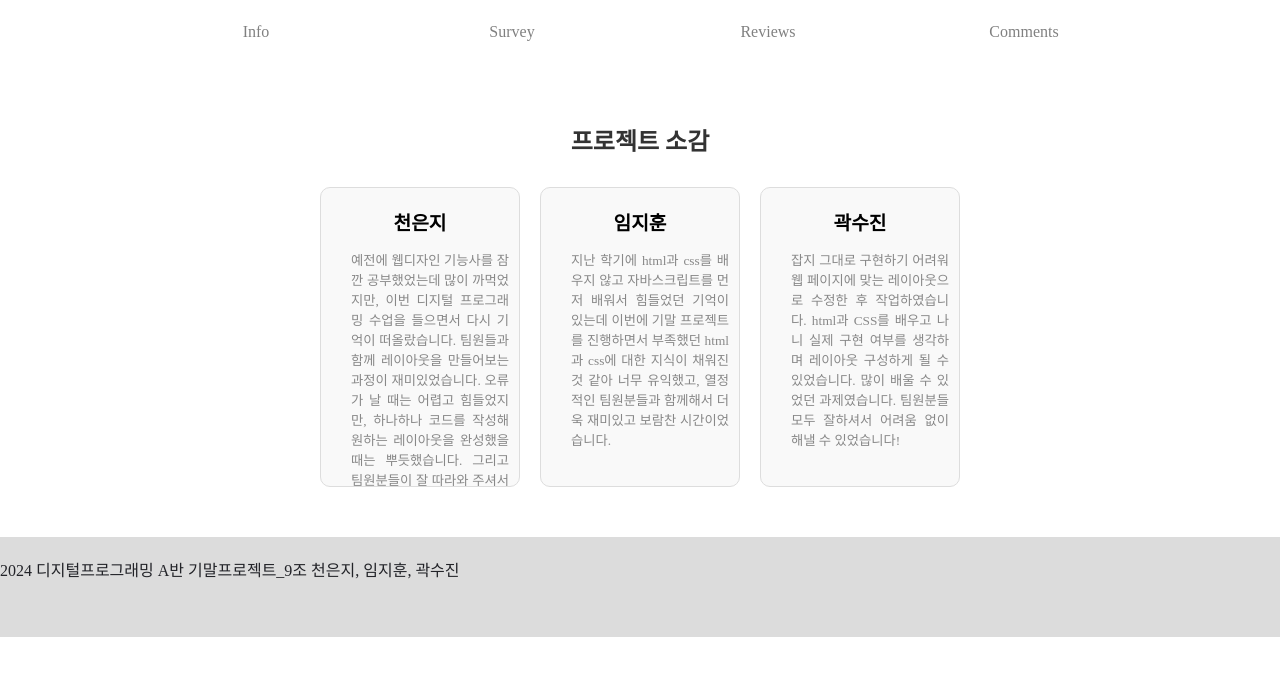
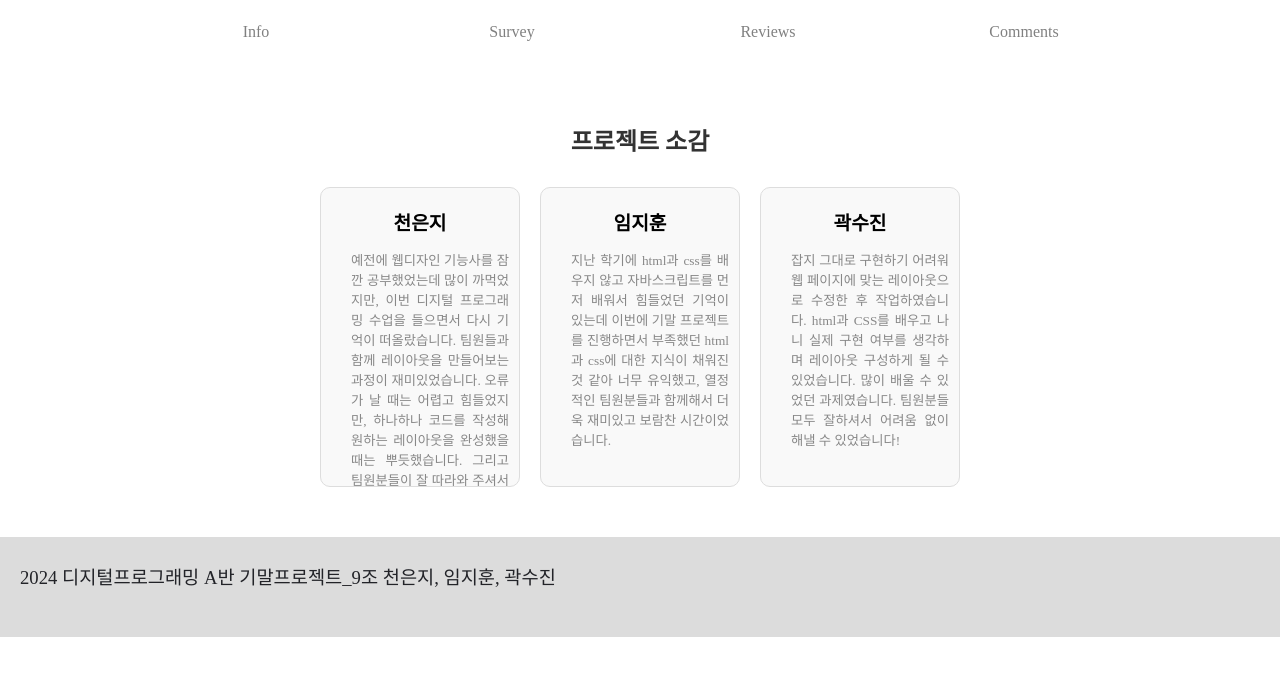
Before and after one commit to chej1027/04, a plain HTML site: page index.html in a window 1280 px wide. Shown: the part 121-796 px from the top of the page. Drawn offline with Linux system fonts and the light colour scheme.

Commit message:
Update index.html

```diff
--- a/index.html
+++ b/index.html
@@ -119,7 +119,7 @@
             </div>
         </section>
         <div id="footer">
-            <span>2024 디지털프로그래밍 A반 기말프로젝트_9조 천은지, 임지훈, 곽수진</span>
+            <p>2024 디지털프로그래밍 A반 기말프로젝트_9조 천은지, 임지훈, 곽수진</p>
         </div>
     </div>
 </body>
```
